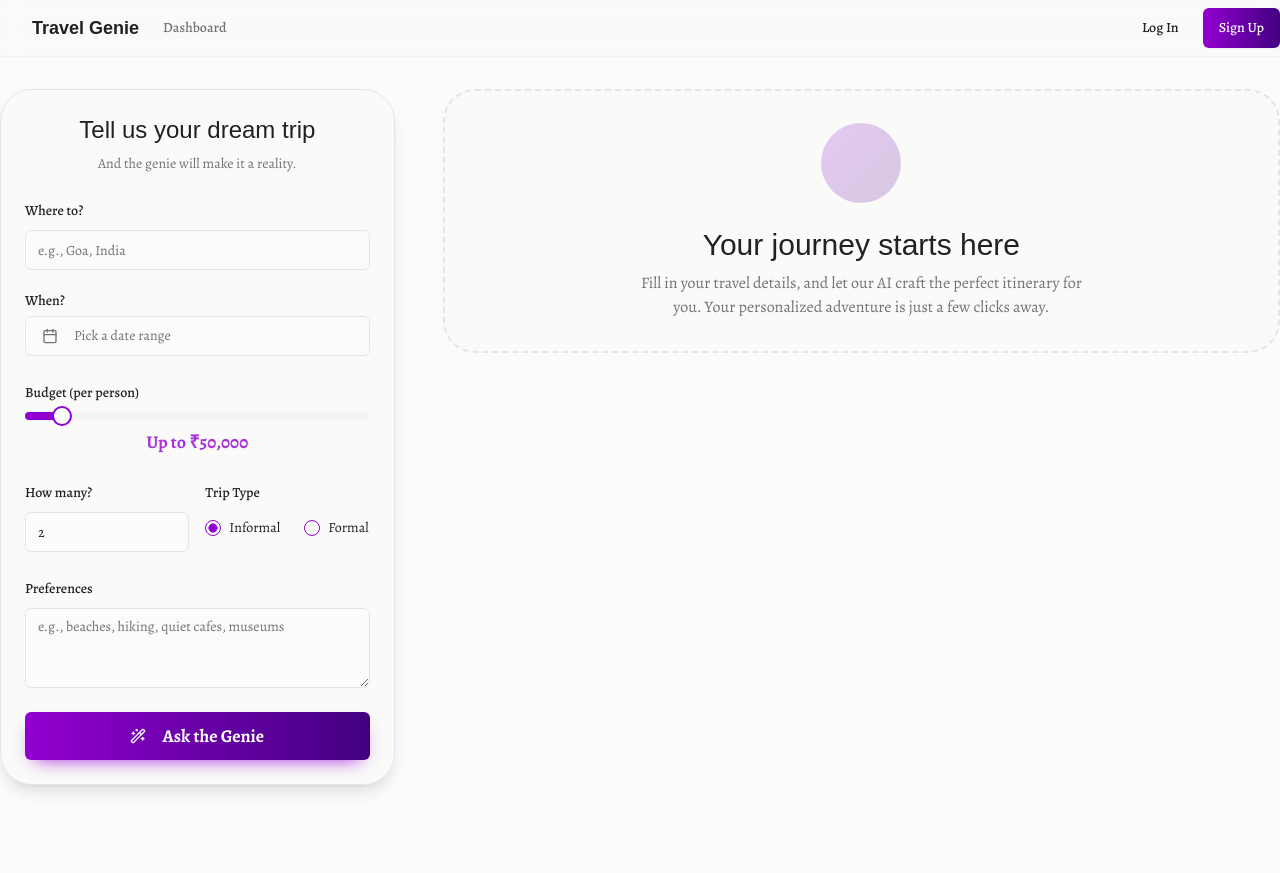
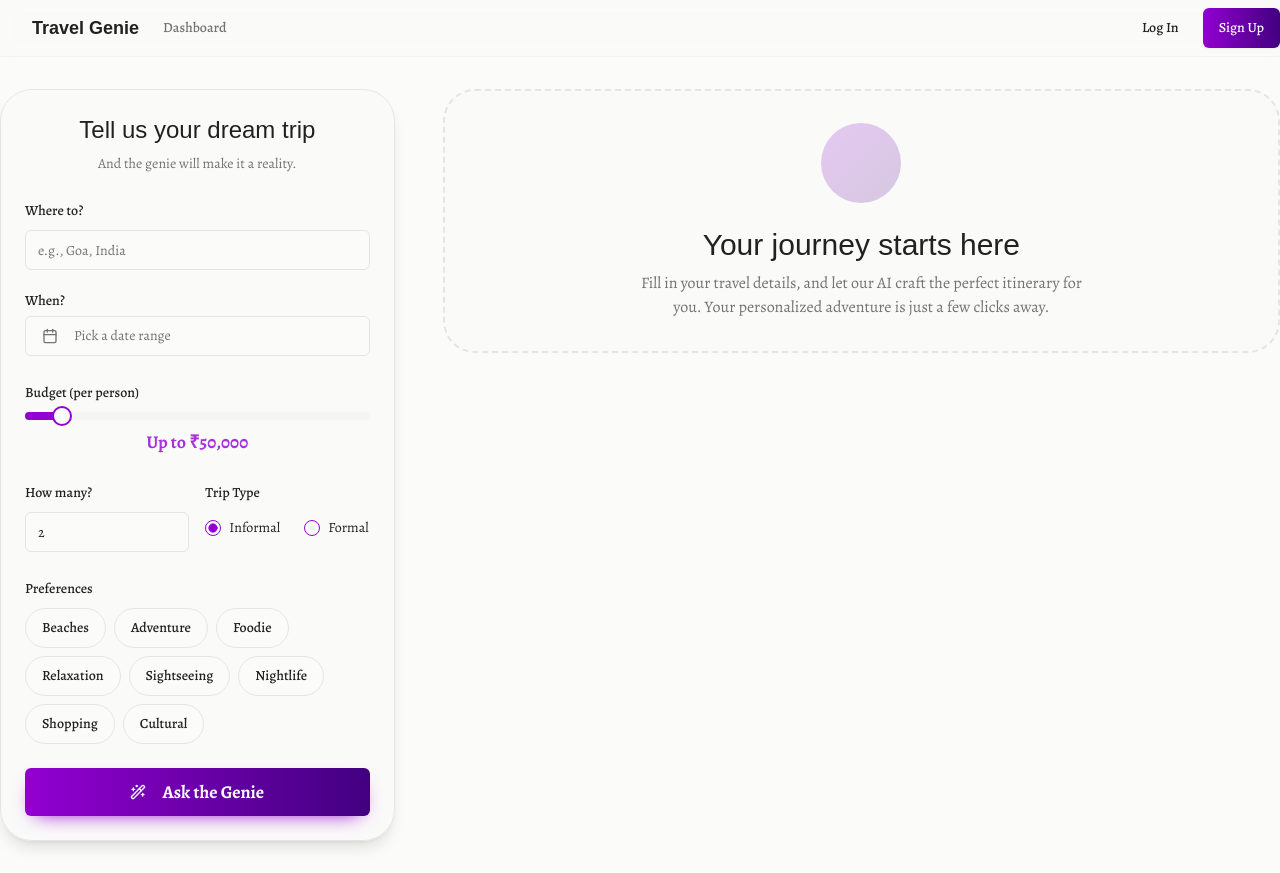
Before and after one commit to vi-bs/Wanderwise-AI, a Next.js app: page / in a window 1280 px wide. Before the commit the page ends 817 px from the top, so only its background shows below. Built offline with nearby package versions, Linux system fonts and the light colour scheme; a web font is replaced by a local one.

Commit message:
make the preferences in buttonable options not muanually texting

```diff
--- a/src/components/views/input-form.tsx
+++ b/src/components/views/input-form.tsx
@@ -15,6 +15,17 @@ import { Slider } from '@/components/ui/slider';
 import { RadioGroup, RadioGroupItem } from '@/components/ui/radio-group';
 import { Textarea } from '@/components/ui/textarea';
 
+const preferencesOptions = [
+  "Beaches",
+  "Adventure",
+  "Foodie",
+  "Relaxation",
+  "Sightseeing",
+  "Nightlife",
+  "Shopping",
+  "Cultural",
+];
+
 const formSchema = z.object({
   destination: z.string().min(2, { message: 'Destination must be at least 2 characters.' }),
   travel_dates: z.object({
@@ -24,7 +35,7 @@ const formSchema = z.object({
   budget_range_inr: z.array(z.number()).default([50000]),
   trip_type: z.enum(['informal', 'formal']).default('informal'),
   people_count: z.string().min(1, { message: 'At least one person must be travelling.' }),
-  preferences: z.string().optional(),
+  preferences: z.array(z.string()).default([]),
 });
 
 type InputFormValues = z.infer<typeof formSchema>;
@@ -42,7 +53,7 @@ export function InputForm({ onSubmit, isGenerating }: InputFormProps) {
       budget_range_inr: [50000],
       trip_type: 'informal',
       people_count: '2',
-      preferences: '',
+      preferences: [],
     },
   });
 
@@ -53,7 +64,7 @@ export function InputForm({ onSubmit, isGenerating }: InputFormProps) {
         ...values,
         duration_days: duration.toString(),
         budget_range_inr: `Up to ₹${values.budget_range_inr[0].toLocaleString()}`,
-        preferences: values.preferences?.split(',').map(p => p.trim()).filter(p => p) || [],
+        preferences: values.preferences,
         travel_dates: `From ${format(values.travel_dates.from, "LLL dd, y")} ${values.travel_dates.to ? `to ${format(values.travel_dates.to, "LLL dd, y")}` : ''}`.trim(),
         round_trip: !!values.travel_dates.to
     };
@@ -201,7 +212,25 @@ export function InputForm({ onSubmit, isGenerating }: InputFormProps) {
             <FormItem>
               <FormLabel>Preferences</FormLabel>
               <FormControl>
-                <Textarea placeholder="e.g., beaches, hiking, quiet cafes, museums" {...field} />
+                <div className="flex flex-wrap gap-2">
+                  {preferencesOptions.map((preference) => (
+                    <Button
+                      key={preference}
+                      type="button"
+                      variant={field.value.includes(preference) ? "default" : "outline"}
+                      className={cn("rounded-full", field.value.includes(preference) && "bg-primary text-primary-foreground")}
+                      onClick={() => {
+                        const currentPreferences = field.value || [];
+                        const newPreferences = currentPreferences.includes(preference)
+                          ? currentPreferences.filter((p) => p !== preference)
+                          : [...currentPreferences, preference];
+                        field.onChange(newPreferences);
+                      }}
+                    >
+                      {preference}
+                    </Button>
+                  ))}
+                </div>
               </FormControl>
               <FormMessage />
             </FormItem>
```
